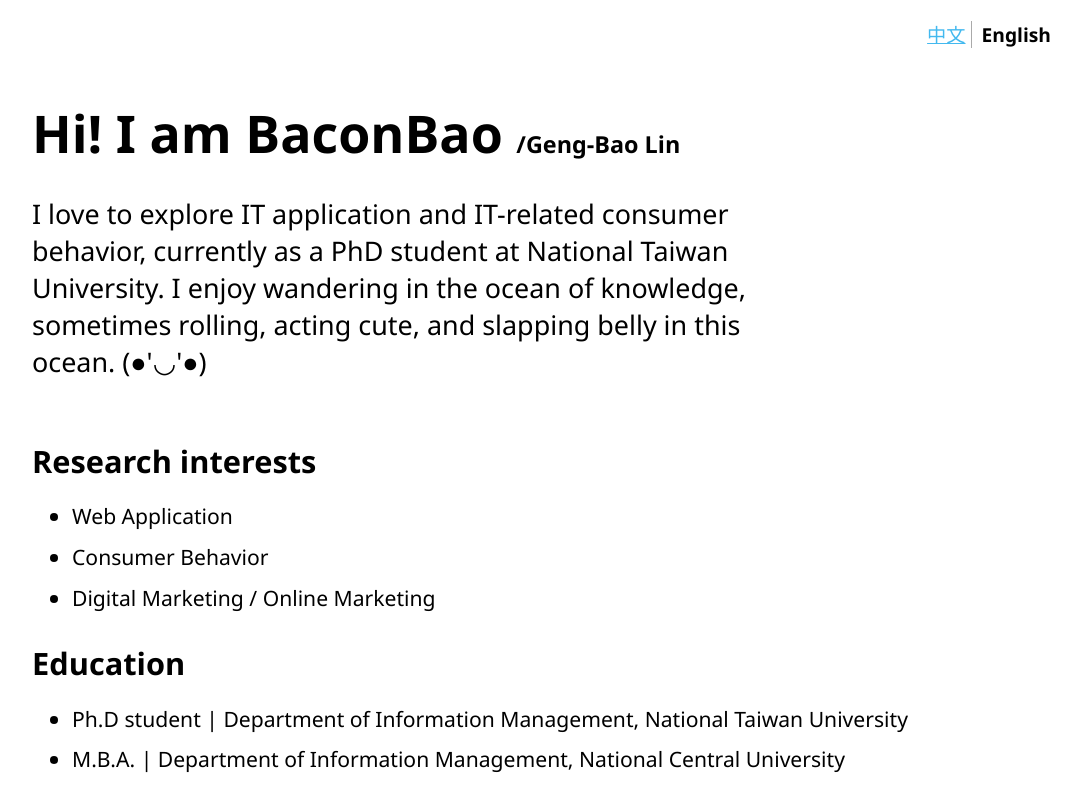
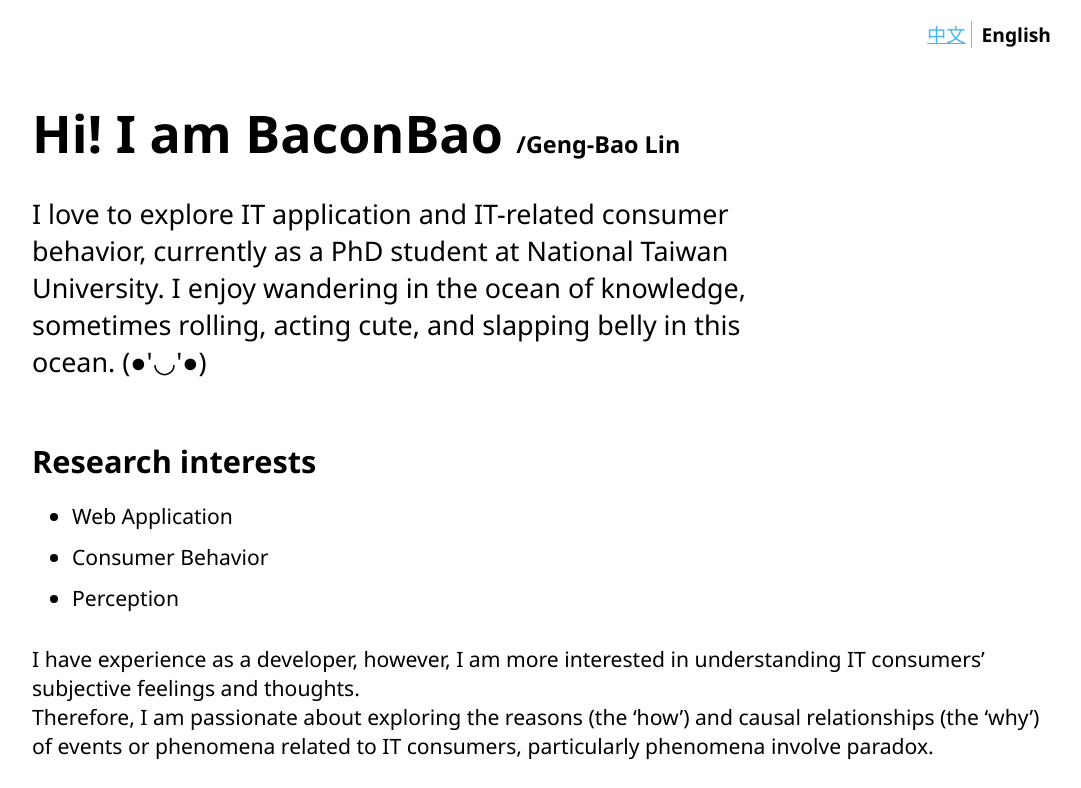
Before and after one commit to baconbao/baconbao.github.io, a Next.js app: page /en-us in a window 1280 px wide. Shown: the top 788 px of the page, without its empty margins (96-1177 px from the left). Built offline with nearby package versions, Linux system fonts and the light colour scheme.

Commit message:
feat: describe research interests

```diff
--- a/components/AppMain.js
+++ b/components/AppMain.js
@@ -62,6 +62,9 @@ const ResIntBlock = ({ data }) => (
                 </li>
             ))}
         </ul>
+        <pre>
+            {data.formatter.moreDescribe(data.describe)}
+        </pre>
     </div>
 );
 const ExpBlock = ({ data }) => (
--- a/data/en-us.js
+++ b/data/en-us.js
@@ -44,11 +44,13 @@ const data = {
                 text: 'Consumer Behavior',
             },
             {
-                text: 'Digital Marketing / Online Marketing',
+                text: 'Perception',
             },
         ],
+        describe: 'I have experience as a developer, however, I am more interested in understanding IT consumers’ subjective feelings and thoughts. \nTherefore, I am passionate about exploring the reasons (the ‘how’) and causal relationships (the ‘why’) of events or phenomena related to IT consumers, particularly phenomena involve paradox.',
         formatter: {
             itemText: (item) => `${item.text}`,
+            moreDescribe: (describe) => describe,
         },
     },
     edu: {
--- a/data/zh-tw.js
+++ b/data/zh-tw.js
@@ -42,11 +42,13 @@ const data = {
                 text: '消費者行為',
             },
             {
-                text: '數位行銷 / 網路行銷',
+                text: '感知',
             },
         ],
+        describe: '雖然我具有開發者的經驗，但我更想了解IT消費者或用戶的主觀感受與想法。\n因此，我熱愛探索有關IT消費者或用戶的事件或現像的成因(why)與其因果關係(how)，特別是涉及矛盾的現象。',
         formatter: {
             itemText: (item) => `${item.text}`,
+            moreDescribe: (describe) => describe,
         },
     },
     edu: {
--- a/styles/globals.css
+++ b/styles/globals.css
@@ -5,7 +5,7 @@ html, body {
 }
 body {
     background: #f0f0f0;
-    font-family: 'Segoe UI', 'Microsoft JhengHei', '·L³n¥¿¶ÂÅé', 'Heiti TC', 'WenQuanYi Zen Hei', Helvetica, Arial, sans-serif;
+    font-family: 'Segoe UI', 'Microsoft JhengHei', 'Heiti TC', 'WenQuanYi Zen Hei', Helvetica, Arial, sans-serif;
     font-weight: 300;
     font-size: calc(15px + 0.33vw);
 }
@@ -62,6 +62,12 @@ a {
 }
 #activityCard .inner {
     padding: 20px 10vw;
+}
+#activityCard pre {
+    font-size: 1.1em;
+    white-space: pre-wrap;
+    word-wrap: break-word;
+    font-family: 'Segoe UI', 'Microsoft JhengHei', 'Heiti TC', 'WenQuanYi Zen Hei', Helvetica, Arial, sans-serif;
 }
 #activityCard h2 {
     font-size: 1.6em;
```
